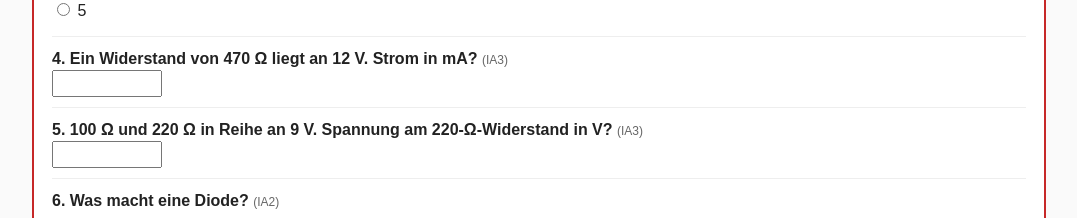
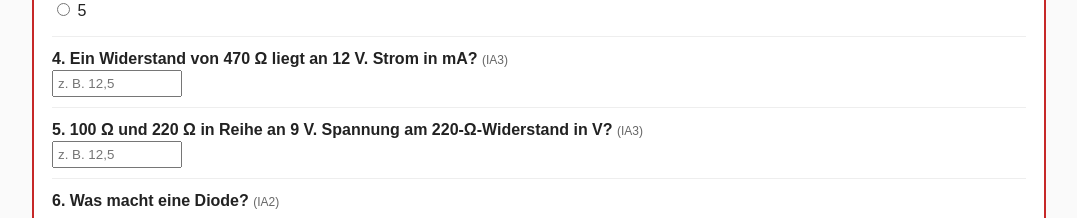
Before and after one commit to BS1-ET/TFE1-EK-01-LED-Ruecklicht, a plain HTML site: page index.html in a window 1280 px wide. Both pictures are taken after a click on the button "Eingangscheck online". Shown: the part 1307-1525 px from the top of the page, without its empty margins (101-1178 px from the left). Drawn offline with Linux system fonts and the light colour scheme.

Commit message:
Add files via upload

```diff
--- a/index.html
+++ b/index.html
@@ -40,7 +40,7 @@ button.sek{background:#555}
 .koord{font-size:.75rem;color:var(--grau)}
 table.ausw{border-collapse:collapse;margin-top:10px}
 table.ausw td,table.ausw th{border:1px solid #ccc;padding:4px 10px;font-size:.9rem}
-input[type=number]{width:110px;padding:4px}
+input[type=text]{width:130px;padding:4px}
 footer{max-width:1050px;margin:20px auto;padding:8px 18px;border-top:1px solid #ccc;color:var(--grau);font-size:.75rem;display:flex;justify-content:space-between}
 </style>
 </head>
@@ -128,7 +128,7 @@ function starte(id){
   if(id==='t036'&&document.getElementById('s5').classList.contains('locked'))return alertBox('Station 5 ist noch gesperrt.');
   const T=TESTS[id],q=document.getElementById('quiz');let h='<h2>'+T.titel+'</h2>';
   T.fragen.forEach((f,i)=>{h+='<div class="frage"><b>'+(i+1)+'. '+f.t+'</b> <span class="koord">('+f.k+')</span><br>';
-    if(f.num!==undefined)h+='<input type="number" step="any" id="f'+i+'">';
+    if(f.num!==undefined)h+='<input type="text" inputmode="decimal" autocomplete="off" placeholder="z. B. 12,5" id="f'+i+'">';
     else f.o.forEach((o,j)=>h+='<label><input type="'+(f.multi?'checkbox':'radio')+'" name="f'+i+'" value="'+j+'"> '+o+'</label>');
     h+='<div class="fb" id="fb'+i+'"></div></div>';});
   h+='<p><button onclick="werte(\''+id+'\')">Auswerten</button> <button class="sek" onclick="document.getElementById(\'quiz\').style.display=\'none\'">Schließen</button></p><div id="erg"></div>';
```
